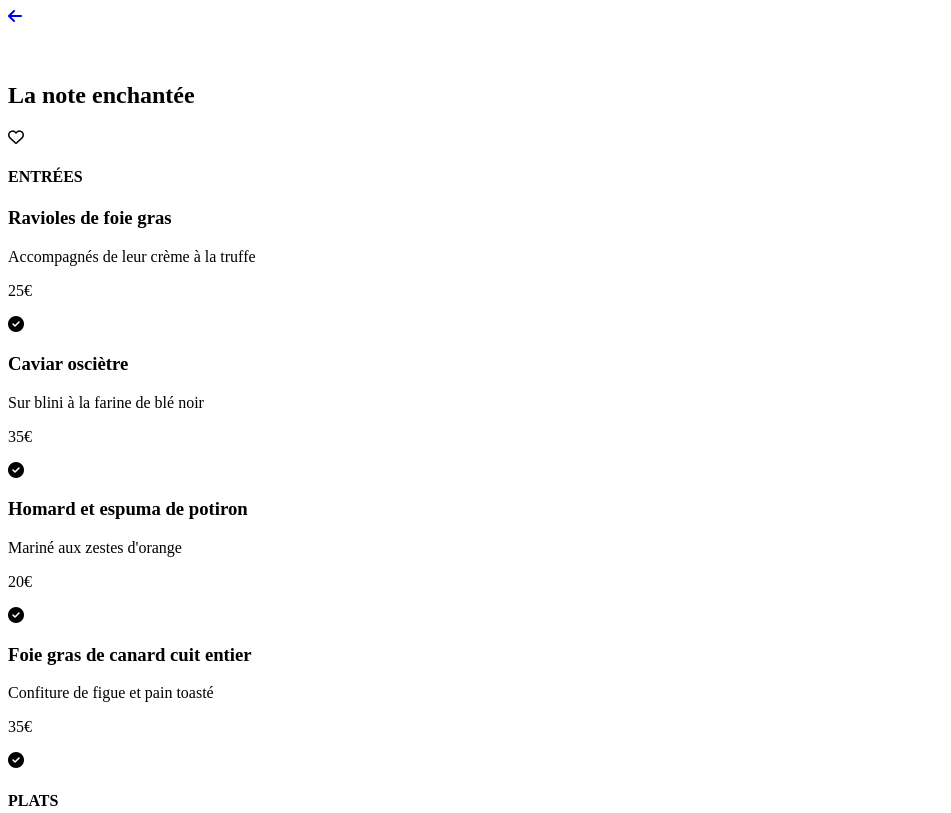
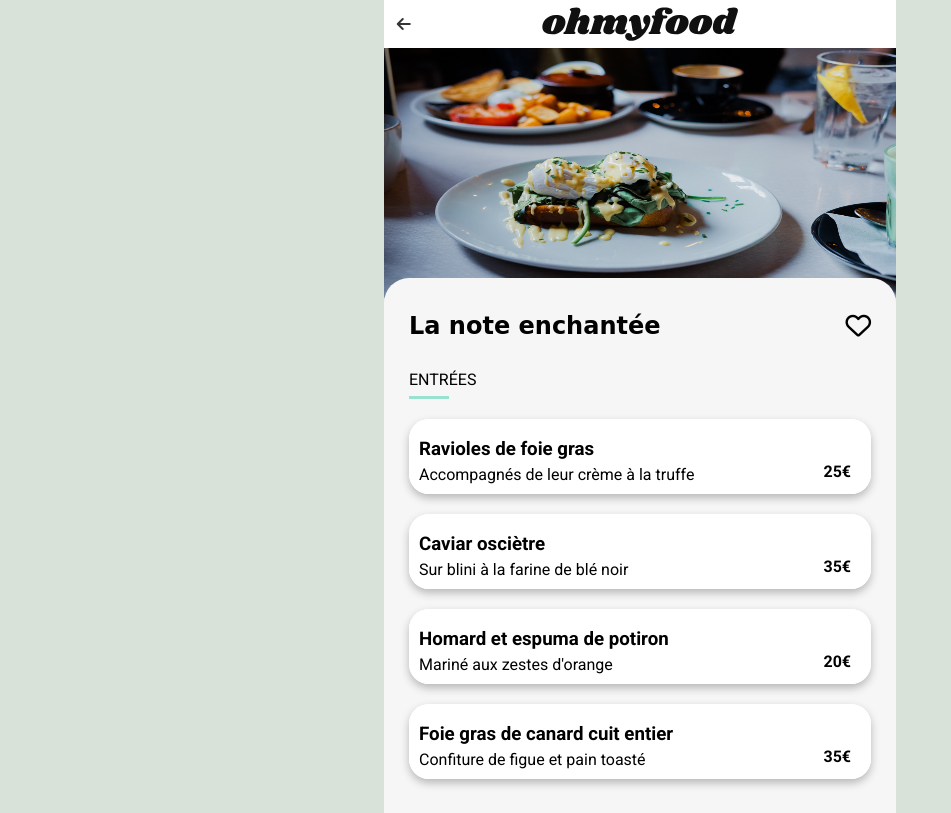
Before and after one commit to FlorentEeckeman/P3, a website: page page/La_note_enchantée.html in a window 1280 px wide. Shown: the top 813 px of the page, without its empty margins (0-951 px from the left). Drawn offline with nearby package versions, Linux system fonts and the light colour scheme; the site is published under a folder, as on GitHub Pages, so addresses that start at the root find nothing; a web font is replaced by a local one.

Commit message:
version 1.3

```diff
--- a/page/La_note_enchantée.html
+++ b/page/La_note_enchantée.html
@@ -10,8 +10,8 @@
         <title>Menu - La note enchantée</title>
         <meta name="description" content="">
         <meta name="viewport" content="width=device-width, initial-scale=1">
-        <link rel="stylesheet" href="/css/normalize.css">
-        <link rel="stylesheet" href="/css/menu.css">
+        <link rel="stylesheet" href="../css/normalize.css">
+        <link rel="stylesheet" href="../css/menu.css">
         <script src="https://kit.fontawesome.com/0d7d64b98d.js" crossorigin="anonymous"></script>
     </head>
     <body>
@@ -21,15 +21,15 @@
 
         <header>
 
-                <a href="/index.html"><i class="fa-solid fa-arrow-left"></i></a>
+                <a href="../index.html"><i class="fa-solid fa-arrow-left"></i></a>
 
             <div id="titre">
-                <img src="/images/logo/ohmyfood@2x.svg" alt="">
+                <img src="../images/logo/ohmyfood@2x.svg" alt="">
             </div>
         </header>
         <main>
             <div class="photo-restaurant">
-                <img src="/images/restaurants/toa-heftiba-DQKerTsQwi0-unsplash.jpg" alt="">
+                <img src="../images/restaurants/toa-heftiba-DQKerTsQwi0-unsplash.jpg" alt="">
             </div>
             <div class="menu__complet">
                 <div class="menu__titre">
--- a/page/La_palette_du_goût.html
+++ b/page/La_palette_du_goût.html
@@ -10,8 +10,8 @@
         <title>Menu - La palette du goût</title>
         <meta name="description" content="">
         <meta name="viewport" content="width=device-width, initial-scale=1">
-        <link rel="stylesheet" href="/css/normalize.css">
-        <link rel="stylesheet" href="/css/menu.css">
+        <link rel="stylesheet" href="../css/normalize.css">
+        <link rel="stylesheet" href="../css/menu.css">
         <script src="https://kit.fontawesome.com/0d7d64b98d.js" crossorigin="anonymous"></script>
     </head>
     <body>
@@ -21,15 +21,15 @@
 
         <header>
 
-                <a href="/index.html"><i class="fa-solid fa-arrow-left"></i></a>
+                <a href="../index.html"><i class="fa-solid fa-arrow-left"></i></a>
 
             <div id="titre">
-                <img src="/images/logo/ohmyfood@2x.svg" alt="">
+                <img src="../images/logo/ohmyfood@2x.svg" alt="">
             </div>
         </header>
         <main>
             <div class="photo-restaurant">
-                <img src="/images/restaurants/toa-heftiba-DQKerTsQwi0-unsplash.jpg" alt="">
+                <img src="../images/restaurants/toa-heftiba-DQKerTsQwi0-unsplash.jpg" alt="">
             </div>
             <div class="menu__complet">
                 <div class="menu__titre">
```
Also changed, not shown: index.html (+3 -3 lines), page/Le_délice_des_sens.html (+5 -5 lines), page/À_la_française.html (+5 -5 lines), sass/main.scss (+4 -4 lines), css/main.css.
